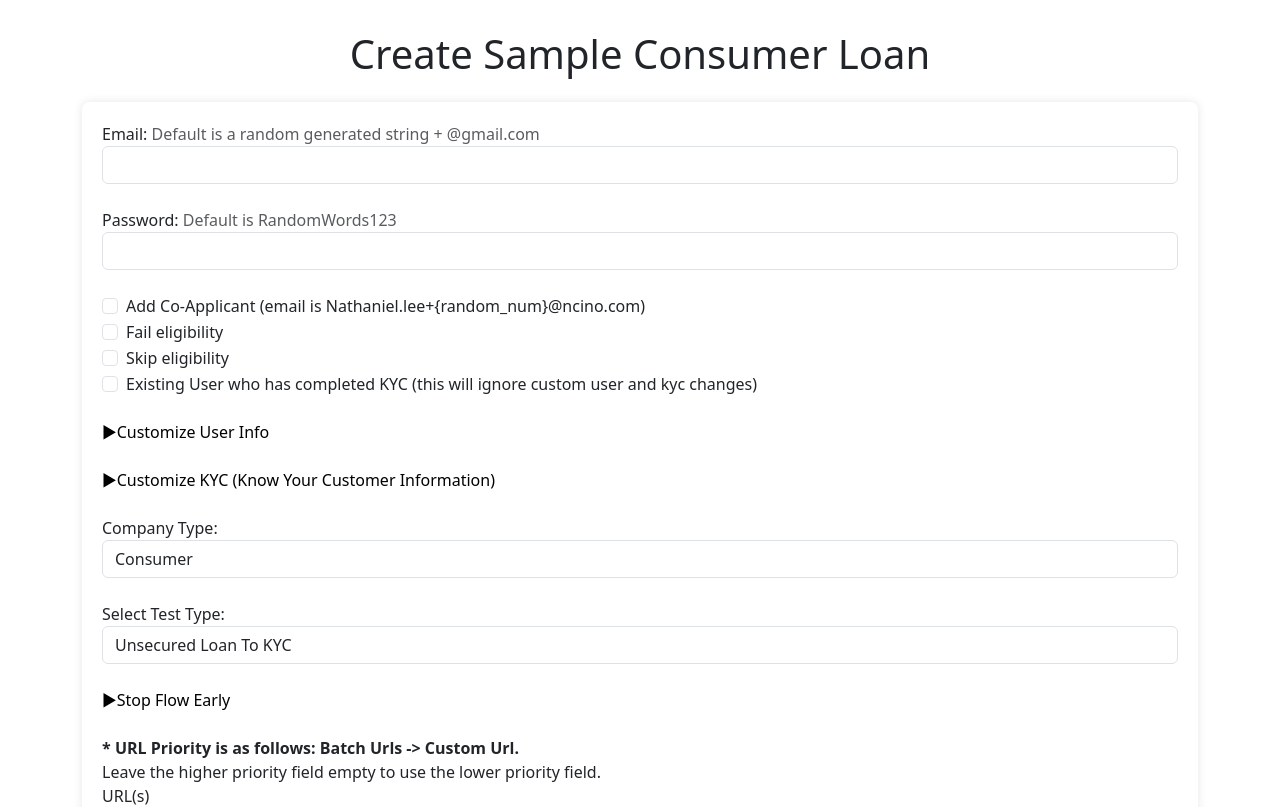
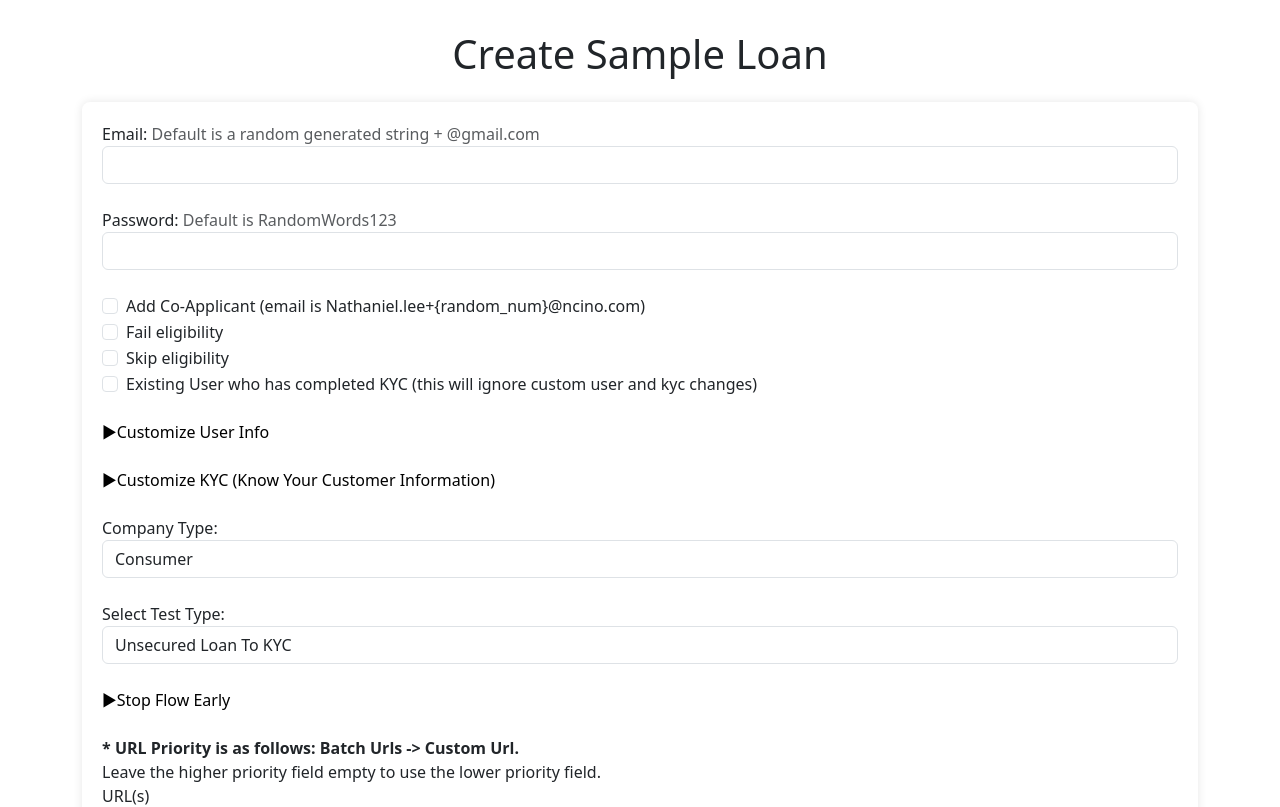
Before and after one commit to nlee-ncino/uiSimApp, a Vue app: page / in a window 1280 px wide. Shown: the top 807 px of the page. Built offline with nearby package versions, Linux system fonts and the light colour scheme; no server answers; the HTML template or start-up script is replaced by a standard one.

Commit message:
update title

```diff
--- a/src/App.vue
+++ b/src/App.vue
@@ -1,6 +1,6 @@
 <template>
   <div class="container">
-    <h1 class="text-center">Create Sample Consumer Loan</h1>
+    <h1 class="text-center">Create Sample Loan</h1>
     <form id="testForm" class="mt-4" @submit.prevent="runTests">
       <div class="form-group">
         <label for="email">Email:
```
